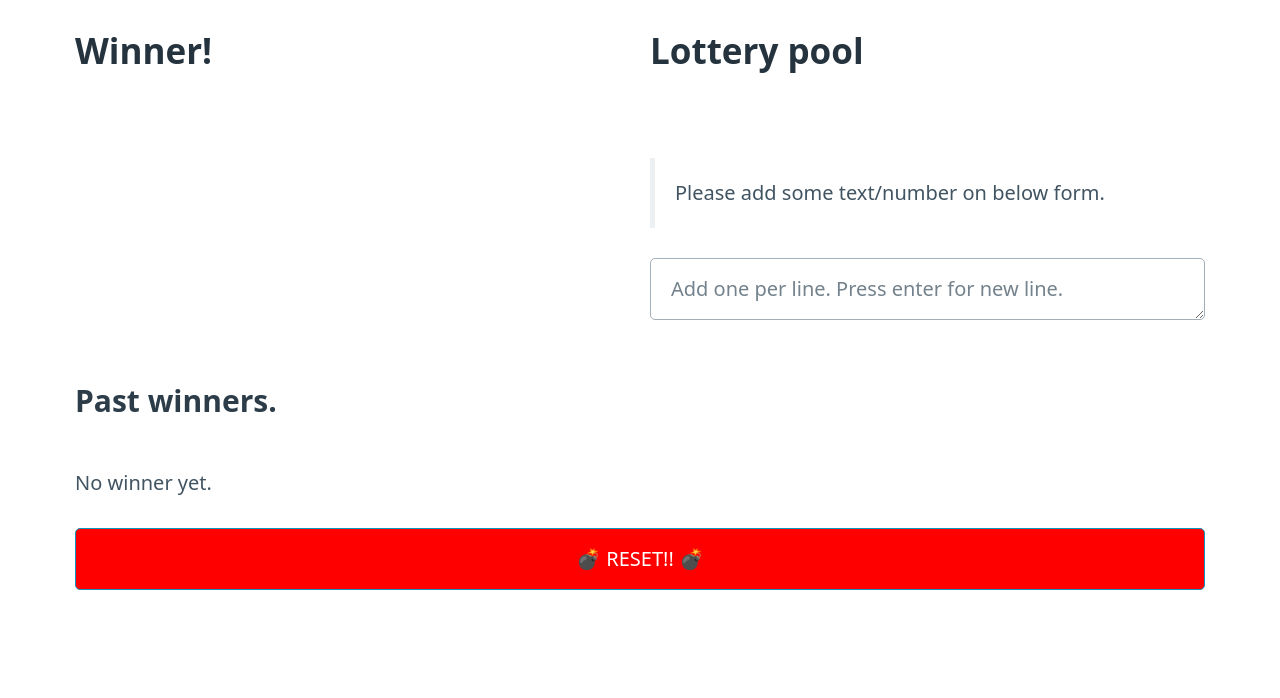
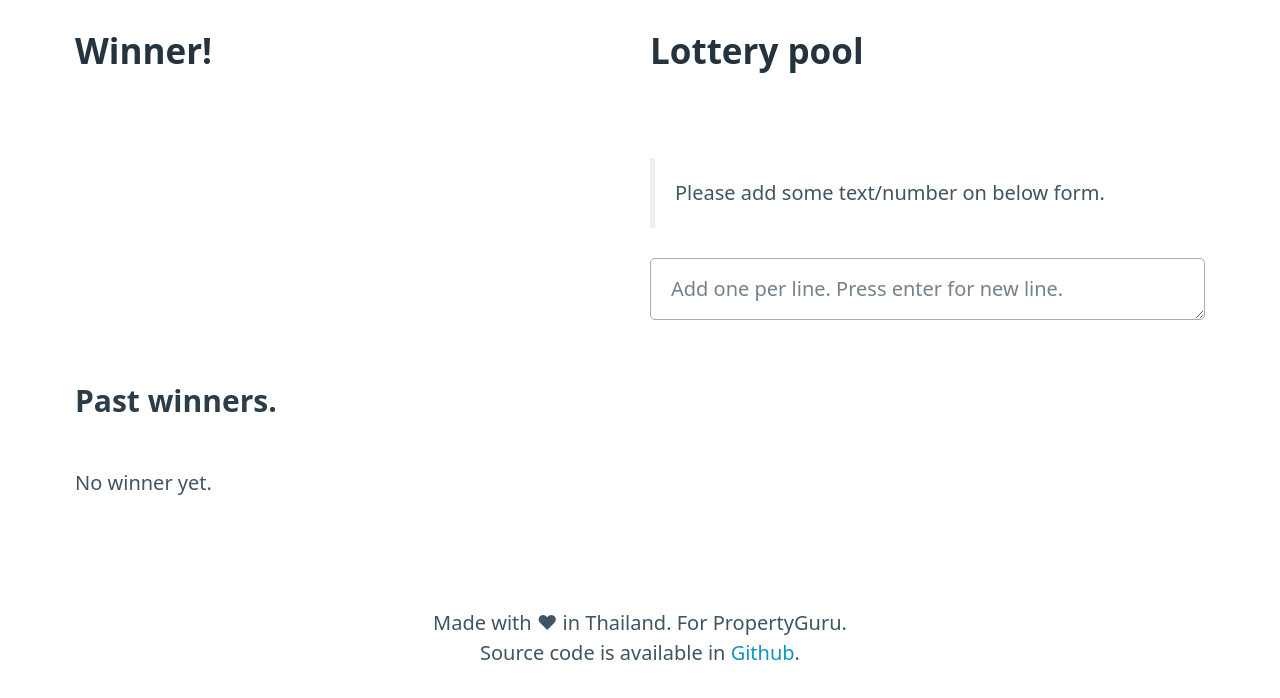
Before and after one commit to ethaizone/pg-party-toolkit, a React (Create React App) app: page / in a window 1280 px wide. Shown: the top 698 px of the page. Built offline with nearby package versions, Linux system fonts and the light colour scheme.

Commit message:
Update footer and some UI

```diff
--- a/public/index.html
+++ b/public/index.html
@@ -40,5 +40,9 @@
       To begin the development, run `npm start` or `yarn start`.
       To create a production bundle, use `npm run build` or `yarn build`.
     -->
+    <footer class="container" style="text-align: center;">
+      Made with ❤ in Thailand. For PropertyGuru.<br/>
+      Source code is available in <a href="https://github.com/ethaizone/pg-party-toolkit">Github</a>.
+    </footer>
   </body>
 </html>
--- a/src/App.tsx
+++ b/src/App.tsx
@@ -297,9 +297,13 @@
           ))}
         </ul>
       </div>
-      <button style={{ backgroundColor: "red" }} onClick={onReset}>
-        💣 RESET!! 💣
-      </button>
+      {
+        store.pastWinner.length > 0 && (
+          <button style={{ backgroundColor: "red" }} onClick={onReset}>
+            💣 RESET!! 💣
+          </button>
+        )
+      }
     </main>
   );
 }
```
